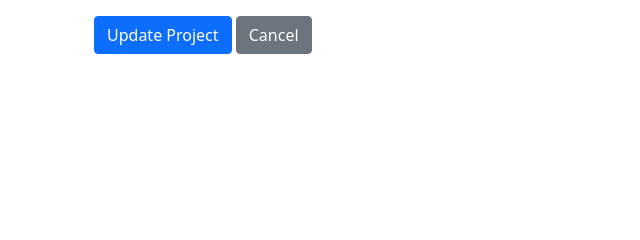
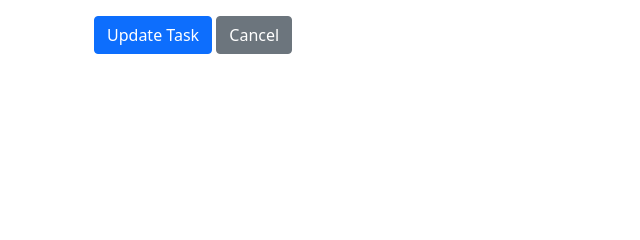
Before and after one commit to sourcenaman/uFaberAssignmentBackend, a Django app: page /project/16/task/14/update in a window 1280 px wide. Shown: the part 546-786 px from the top of the page, without its empty margins (0-640 px from the left). Run offline with Django 3.2, Linux system fonts and the light colour scheme; data that the repository does not hold is empty; some libraries are stand-ins or nearby versions.

Commit message:
some ui changes

```diff
--- a/frontend/templates/frontend/subtask_form.html
+++ b/frontend/templates/frontend/subtask_form.html
@@ -10,7 +10,7 @@
       <label class="mb-1">Subtask Description</label>
       <textarea class="form-control" name="description" maxlength="400" placeholder="Enter description" rows="3">{{ subtask.description }}</textarea>
     </div>
-    <button type="submit" class="btn btn-primary mb-2">Update Project</button>
+    <button type="submit" class="btn btn-primary mb-2">Update Subtask</button>
     <a href="{% url 'SubTaskDetail' project_id task_id subtask.id %}" class="btn btn-secondary mb-2">Cancel</a>
   </form>
 </div>
--- a/frontend/templates/frontend/task_form.html
+++ b/frontend/templates/frontend/task_form.html
@@ -45,7 +45,7 @@
         {% endfor %}
       </select>
     </div>
-    <button type="submit" class="btn btn-primary mb-2">Update Project</button>
+    <button type="submit" class="btn btn-primary mb-2">Update Task</button>
     <a href="{% url 'TaskDetail' project_id task.id %}" class="btn btn-secondary mb-2">Cancel</a>
   </form>
 </div>
--- a/frontend/views.py
+++ b/frontend/views.py
@@ -163,6 +163,7 @@ class TaskDetail(View):
         api_url = base_url + f"api/project/{project_id}/task/{task_id}"
         response = requests.get(api_url).json()
         users = requests.get(base_url + "api/users").json()
+        assigned_to = ''
         for user in users:
             if response['assigned_to'] == user['id']:
                 assigned_to = user
```
Also changed, not shown: db.sqlite3.
